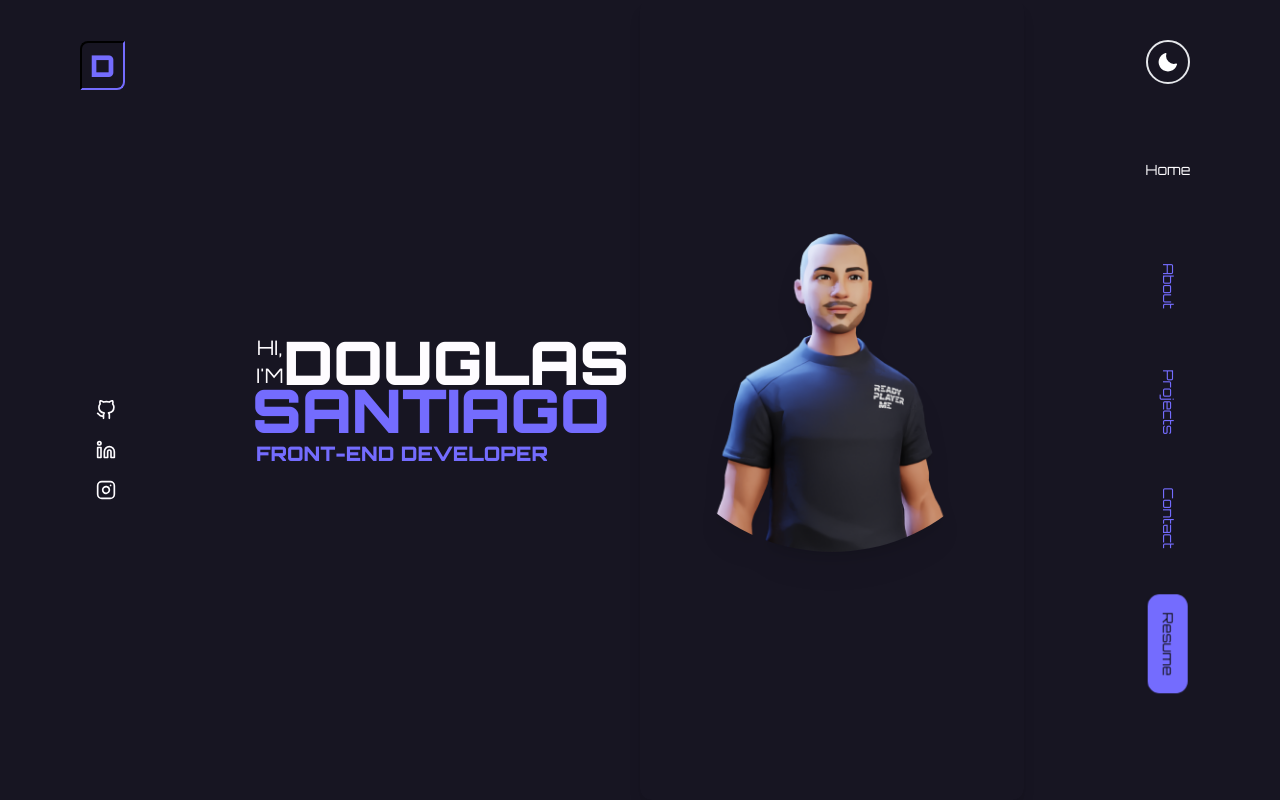
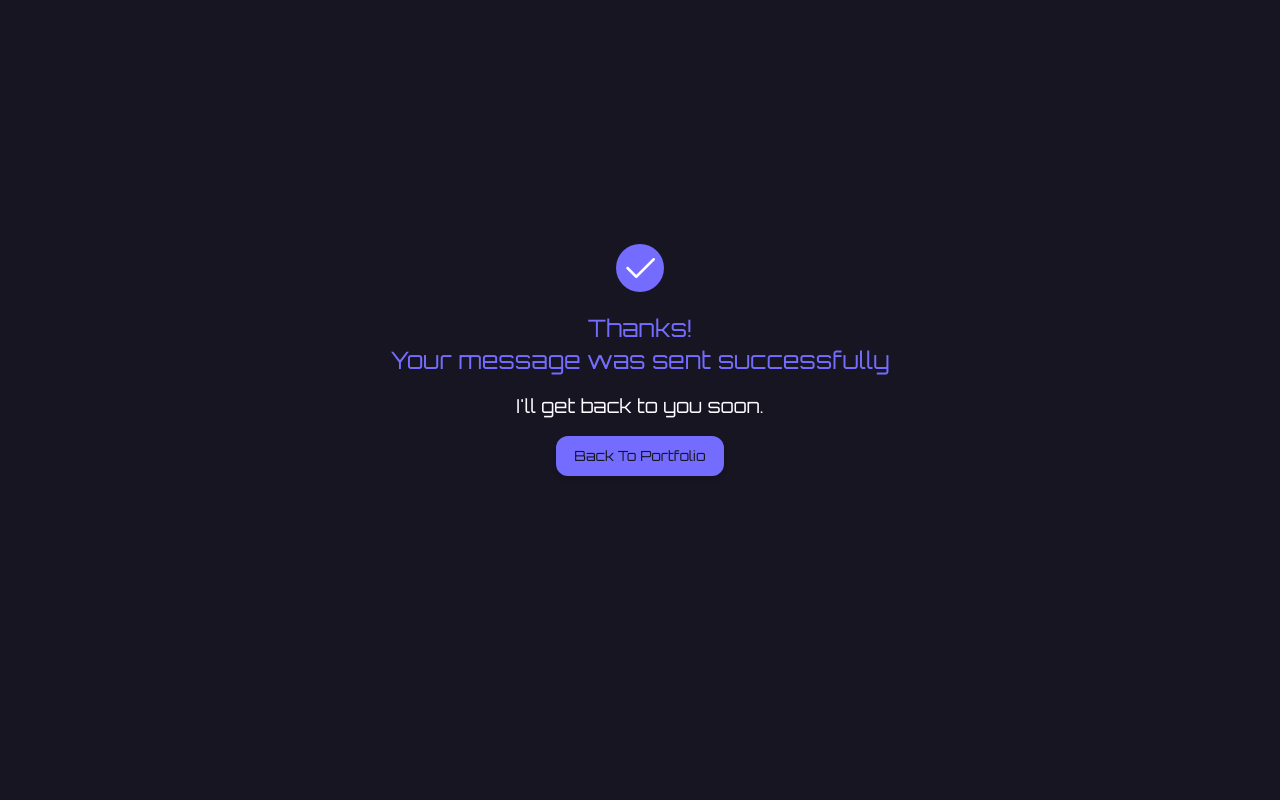
Before and after one commit to douglassantiagos/portfolio, a React (Vite) app: page /success in a window 1280 px wide. Shown: the top 800 px of the page. Built offline with nearby package versions, Linux system fonts and the light colour scheme; a web font is replaced by a local one.

Commit message:
created route to page success

```diff
--- a/src/App.tsx
+++ b/src/App.tsx
@@ -1,14 +1,22 @@
 import { Pages } from "./Pages"
 import { Header } from "./components/Header"
 import { Footer } from "./components/Footer"
+import { Route, Routes } from "react-router-dom"
+import { Success } from "./Pages/Success"
 
 function App() {
   return (
-    <div className="max-h-screen">
-      <Header />
-      <Pages />
-      <Footer />
-    </div>
+    <Routes>
+      <Route path="/" element={
+        <div className="max-h-screen">
+          <Header />
+          <Pages />
+          <Footer />
+        </div>
+        }
+      />
+      <Route path="/success" element={<Success />} />
+    </Routes>
   )
 }
 
--- /dev/null
+++ b/src/Pages/Success.tsx
@@ -0,0 +1,27 @@
+import { Check, CheckCircle } from "phosphor-react";
+
+export function Success() {
+  return (
+    <div className="bg-[#171522]">
+      <div id="success" className="flex flex-col items-center justify-center h-[90vh] w-auto">
+        <section className="bg-purple-600 rounded-full p-1">
+          <Check size={40} className="text-white" />
+        </section>
+
+        <span className="text-2xl text-center mt-[1.25rem]">
+          Thanks! <br />
+          Your message was sent successfully
+        </span>
+        <span className="text-[1.2rem] align-middle text-[#FEFCFF] my-4 ">
+          I'll get back to you soon.
+        </span>
+
+        <button
+          className="cursor-pointer flex items-center space-x-2 px-4 py-2 border-2 bg-purple-600 rounded-xl shadow-md text-sm text-purple-900 border-purple-600 hover:bg-transparent hover:text-purple-600 transition-all duration-450 ease-linear dark:bg-purple-900 dark:text-white dark:border-purple-900 dark:hover:text-purple-900 dark:hover:bg-transparent">
+          <a href="/" className="" >Back To Portfolio</a>
+        </button>
+      </div>
+    </div>
+
+  )
+}
--- a/src/components/Form.tsx
+++ b/src/components/Form.tsx
@@ -7,7 +7,7 @@ export function Form() {
   const [isSendingMessage, setIsSendingMessage] = useState(false);
 
   return (
-    <form action="https://formsubmit.co/97613ae2a3beee36a70a74db8fa18e36" method="POST" onSubmit={() => setIsSendingMessage(true)} className="flex flex-col w-[600px] sm:w-full pt-3">
+    <form action="https://formsubmit.co/97613ae2a3beee36a70a74db8fa18e36"  method="POST" onSubmit={() => setIsSendingMessage(true)} className="flex flex-col w-[600px] sm:w-full pt-3">
       <label className="text-white">Name</label>
       <input
         type="text"
@@ -44,7 +44,7 @@ export function Form() {
         className="mt-2 rounded-md shadow-sm p-2 text-white font-Roboto focus:outline-none focus:border-purple-600 focus:ring-1 focus:ring-purple-600 bg-transparent border-[1px] border-gray-400 dark:focus:ring-2 dark:text-purple-900 dark:bg-white dark:border-white dark:focus:ring-purple-900 scrollbar-thin scrollbar-thumb-gray-600 scrollbar-track-transparent overflow-y-scroll scrollbar-thumb-rounded-full scrollbar-track-rounded-full"
       />
 
-      <input type="hidden" name="_next" value="http://127.0.0.1:5173/success.html" />
+      <input type="hidden" name="_next" value="http://127.0.0.1:5173/Success" />
       <input type="hidden" name="_captcha" value="false" />
       <input type="hidden" name="_template" value="table" />
 
--- a/src/components/Header.tsx
+++ b/src/components/Header.tsx
@@ -203,16 +203,16 @@ export function Header() {
         )}
 
         <ul className="fixed flex flex-col space-y-24 items-center top-[20vh]">
-          <a href="#home" className={scrollPosition < 800 ? 'text-white text-sm transition-all duration-450 ease-linear dark:text-white' : 'text-sm rotate-90 hover:text-purple-600/70 transition-all duration-450 ease-linear'}>
+          <a href="#home" className={scrollPosition < 600 ? 'text-white text-sm transition-all duration-450 ease-linear dark:text-white' : 'text-sm rotate-90 hover:text-purple-600/70 transition-all duration-450 ease-linear'}>
             Home
           </a>
-          <a href="#about" className={scrollPosition >= 800 && scrollPosition < 1600 ? 'text-white text-sm transition-all duration-450 ease-linear dark:text-orange-400' : 'text-sm rotate-90 hover:text-purple-600/70 transition-all duration-450 ease-linear'}>
+          <a href="#about" className={scrollPosition >= 600 && scrollPosition < 1400 ? 'text-white text-sm transition-all duration-450 ease-linear dark:text-orange-400' : 'text-sm rotate-90 hover:text-purple-600/70 transition-all duration-450 ease-linear'}>
             About
           </a>
-          <a href="#projects" className={scrollPosition >= 1600 && scrollPosition < 2400 ? 'text-white text-sm transition-all duration-450 ease-linear dark:text-orange-400' : 'text-sm rotate-90 hover:text-purple-600/70 transition-all duration-450 ease-linear'}>
+          <a href="#projects" className={scrollPosition >= 1400 && scrollPosition < 2300 ? 'text-white text-sm transition-all duration-450 ease-linear dark:text-orange-400' : 'text-sm rotate-90 hover:text-purple-600/70 transition-all duration-450 ease-linear'}>
             Projects
           </a>
-          <a href="#contact" className={scrollPosition >= 2400 ? 'text-white text-sm transition-all duration-450 ease-linear dark:text-white' : 'text-sm rotate-90 hover:text-purple-600/70 transition-all duration-450 ease-linear'}>
+          <a href="#contact" className={scrollPosition >= 2300 ? 'text-white text-sm transition-all duration-450 ease-linear dark:text-white' : 'text-sm rotate-90 hover:text-purple-600/70 transition-all duration-450 ease-linear'}>
             Contact
           </a>
 
--- a/src/main.tsx
+++ b/src/main.tsx
@@ -9,7 +9,9 @@ import ThemeContextProvider from './hooks/useTheme'
 ReactDOM.createRoot(document.getElementById('root') as HTMLElement).render(
   <React.StrictMode>
     <ThemeContextProvider>
-      <App />
+      <BrowserRouter>
+        <App />
+      </BrowserRouter>
     </ThemeContextProvider>
   </React.StrictMode>
 )
```
